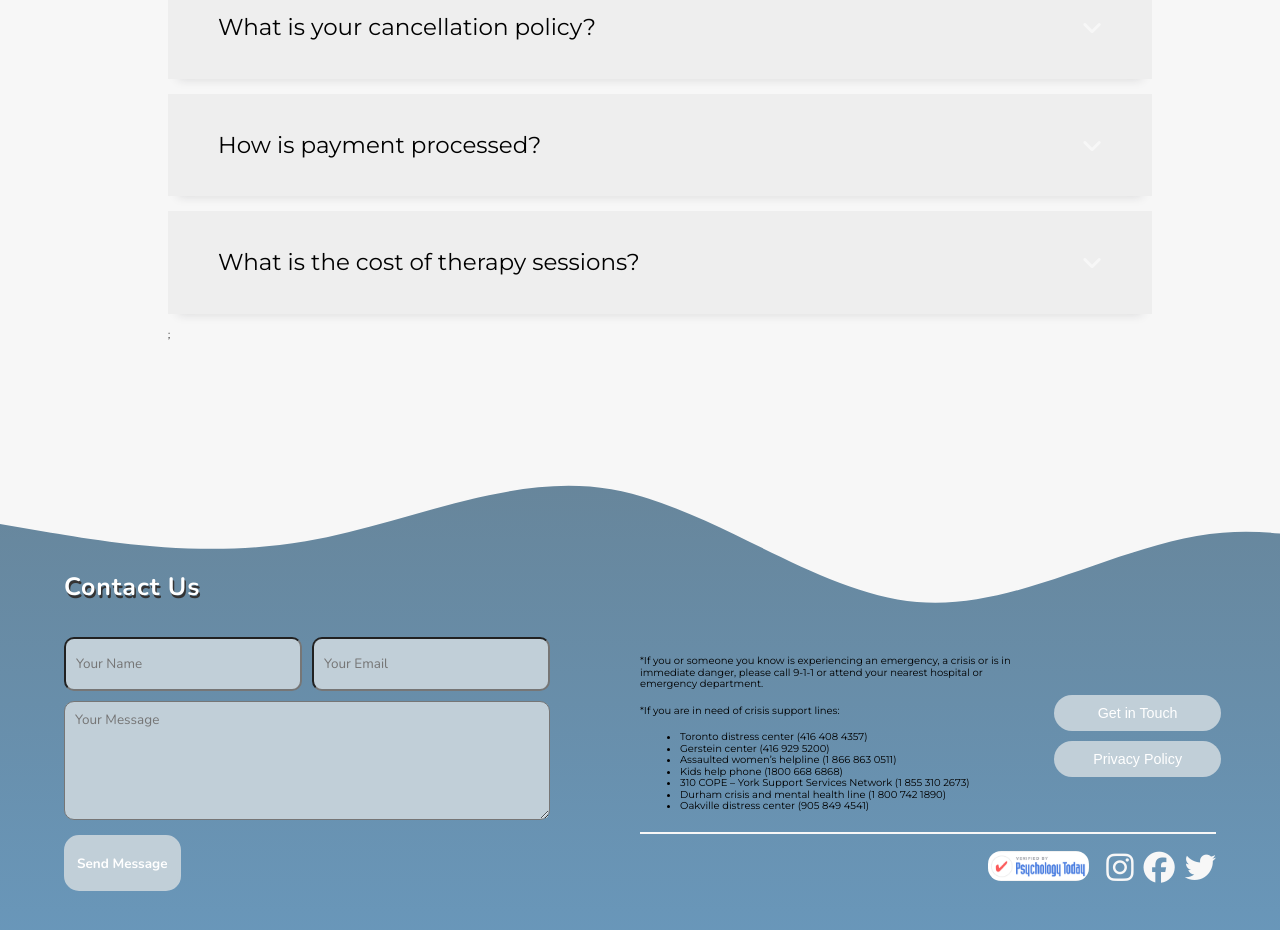
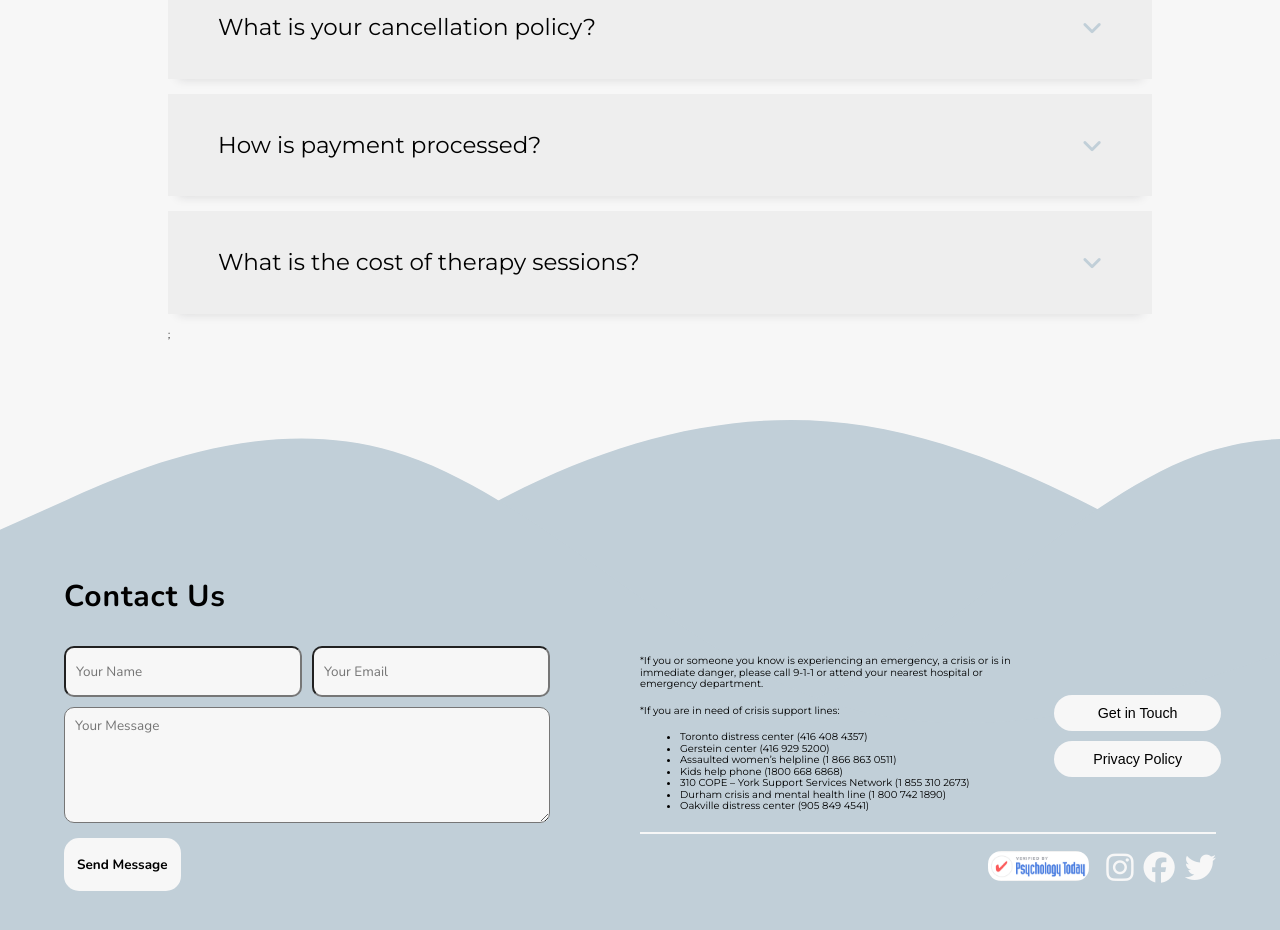
Before and after one commit to TherapyInTheClouds/TherapyInTheClouds, a React (Create React App) app: page /faq in a window 1280 px wide. Shown: the part 1280-2210 px from the top of the page. Built offline with nearby package versions, Linux system fonts and the light colour scheme; a web font is replaced by a local one.

Commit message:
updated styles and content, before talk with Cass

```diff
--- a/src/components/Policy.js
+++ b/src/components/Policy.js
@@ -1,10 +1,9 @@
-import headerImage from "../assets/wave.svg"
+import headerImage from "../assets/headerImageClouds.jpg"
 
 const Policy = () => {
     return (
         <section className="policy">
             <div className="headerImg">
-                <img src={headerImage} alt="" />
                 <h2 className="heading">Privacy Policy</h2>
                 <p className="subHeading">Last modified December 08, 2022</p>
             </div>
--- a/src/styles/sass/partials/_faq.scss
+++ b/src/styles/sass/partials/_faq.scss
@@ -50,6 +50,9 @@
         i {
           font-size: clamp(1.125rem, 0.7083rem + 1.3333vw, 2.3rem);
         }
+        i {
+          color: $primaryColour;
+        }
       }
     }
   }
--- a/src/styles/sass/partials/_footer.scss
+++ b/src/styles/sass/partials/_footer.scss
@@ -4,7 +4,7 @@
 footer {
     margin-top: 80px;
     padding-top: 120px;
-    background-image: url(../../../assets/footerWaveThree.svg);
+    background-image: url(../../../assets/cloudFooterNew.svg);
     background-size: cover;
     height: 65vh;
     div {
@@ -37,9 +37,9 @@ footer {
                     border-radius: 50px;
                     padding: 10px;
                     margin: 5px;
-                    background-color: $primaryColour;
+                    background-color: $secondaryColour;
                     a {
-                        color: $whiteColour;
+                        color: $fontColour;
                     }
                     &:hover {
                         background-color: $secondaryColour;
@@ -75,11 +75,11 @@ footer {
             margin-right: 80px;
             h4 {
                 width: 100%;
-                font-size: 2.5rem;
+                font-size: 3rem;
                 font-family: 'Nunito';
                 margin-bottom: 0px;
-                color: $whiteColour;
-                text-shadow: 1.5px 2.5px 0.5px #343333;
+                color: $fontColour;
+                //text-shadow: 1.5px 2.5px 0.5px #343333;
                 letter-spacing: 0.9px;
             }
             input {
@@ -89,8 +89,8 @@ footer {
                 border-radius: 10px;
                 font-size: 1.35rem;
                 font-family: 'Nunito';
-                background-color: $primaryColour;
-                color: $whiteColour;
+                background-color: $secondaryColour;
+                color: $fontColour;
             }
             textarea {
                 width: calc(100% - 10px);
@@ -98,18 +98,18 @@ footer {
                 padding: 10px;
                 font-size: 1.35rem;
                 font-family: 'Nunito';
-                background-color: $primaryColour;
-                color: $whiteColour;
+                background-color: $secondaryColour;
+                color: $fontColour;
             }
             button {
-                border: 3px solid $primaryColour;
+                border: 3px solid $secondaryColour;
                 margin-top: 15px;
                 border-radius: 15px;
                 padding: 0px 10px;
                 font-size: 1.35rem;
                 font-family: 'Nunito';
-                background-color: $primaryColour;
-                color: $whiteColour;
+                background-color: $secondaryColour;
+                color: $fontColour;
                 font-weight: 700;
                 &:hover {
                     background-color: $secondaryColour;
--- a/src/styles/sass/partials/_landingPage.scss
+++ b/src/styles/sass/partials/_landingPage.scss
@@ -89,6 +89,7 @@ header {
 
       i {
         font-size: clamp(1.25rem, 0.2083rem + 3.3333vw, 4rem);
+        color: $primaryColour;
       }
 
       h3, p {
@@ -141,6 +142,7 @@ header {
 
     i {
       font-size: clamp(1rem, 0.8611rem + 0.4444vw, 1.25rem);
+      color: $primaryColour;
     }
   }
 
--- a/src/styles/sass/partials/_nav.scss
+++ b/src/styles/sass/partials/_nav.scss
@@ -16,7 +16,7 @@ nav {
             color: $fontColour;
             margin: 20px;
             font-weight: 600;
-            font-family: 'Nunito';
+            font-family: $mainFont;
         }
     }
 }
--- a/src/styles/sass/partials/_policy.scss
+++ b/src/styles/sass/partials/_policy.scss
@@ -3,27 +3,31 @@
 
 .policy {
     .headerImg {
-        position: relative;
-        color: $whiteColour;
+        height: 50vh;
+        display: flex;
+        justify-content: center;
+        align-items: center;
+        font-size: clamp(1.875rem, 0.1389rem + 5.5556vw, 5rem);
+        background-image: url("../../../assets/headerImageClouds.jpg");
     }
     .heading {
-        position: absolute;
-        top: 50%;
-        left: 50%;
-        transform: translate(-50%, -200%);
-        font-size: clamp(4rem, 5vw, 6rem);
-        // text-shadow: 0px 2px 6px #343333;
+        // position: absolute;
+        // top: 50%;
+        // left: 50%;
+        // transform: translate(-50%, -200%);
+        // font-size: clamp(4rem, 5vw, 6rem);
+        // // text-shadow: 0px 2px 6px #343333;
     }
     .subHeading {
         position: absolute;
         top: 50%;
         left: 50%;
-        transform: translate(-50%, -80%);
+        transform: translate(-50%, -100%);
         font-size: clamp(1.2rem, 1.5vw, 2rem);
         color: $fontColour;
     }
     .container {
-        margin: -30px auto;
+        margin: 30px auto;
         width: 70%;
         max-width: 1200px;
         box-shadow: rgb(0 0 0 / 10%) 0px 4px 12px;
```
Also changed, not shown: src/assets/cloudFooter (1).svg (added), src/assets/cloudFooterNew.svg (added).
